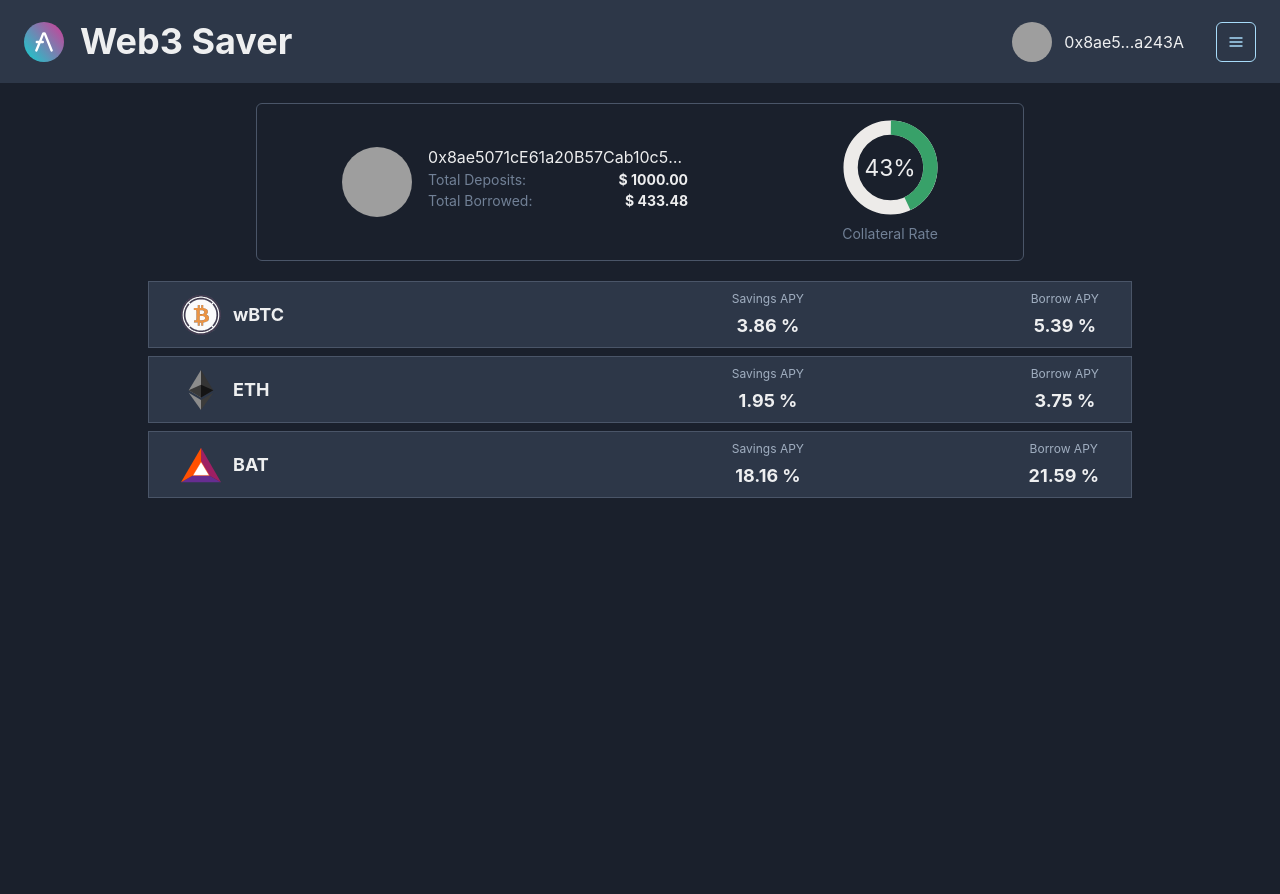
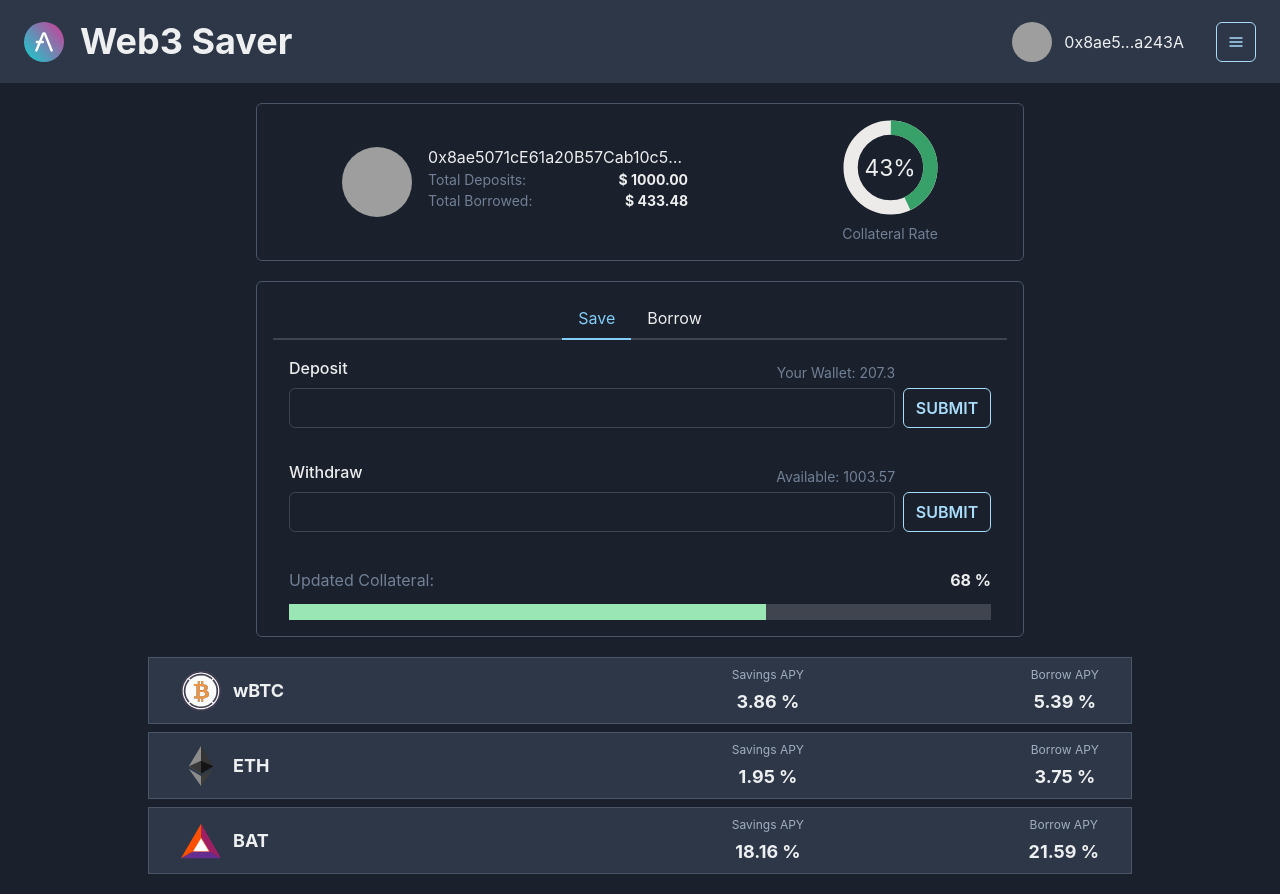
Before and after one commit to HenricoW/aave-save, a Next.js app: page / in a window 1280 px wide. Before the commit the page ends 800 px from the top, so only its background shows below. Built offline with nearby package versions, Linux system fonts and the light colour scheme; grey boxes are pictures that could not be loaded.

Commit message:
created the interaction panel

```diff
--- /dev/null
+++ b/components/InteractionPanel.tsx
@@ -0,0 +1,68 @@
+import { Tab, TabList, TabPanel, TabPanels, Tabs } from "@chakra-ui/tabs";
+import { FormControl, FormLabel } from "@chakra-ui/form-control";
+import { NumberInput, NumberInputField } from "@chakra-ui/number-input";
+import { Button } from "@chakra-ui/button";
+import { Progress } from "@chakra-ui/progress";
+import React from "react";
+import { Box, Container, HStack, Text } from "@chakra-ui/layout";
+
+const interactionInput = (
+  title: string,
+  helperText: string,
+  helperAmount: string,
+  topMargin: boolean,
+  btnText = "submit"
+) => (
+  <HStack alignItems="end">
+    <FormControl id="withdraw" mt={topMargin ? "8" : "0"}>
+      <Box d="flex" alignItems="center" justifyContent="space-between">
+        <FormLabel>{title}</FormLabel>
+        <Text fontSize="sm" color="gray.500">
+          {helperText}: {helperAmount}
+        </Text>
+      </Box>
+      <NumberInput min={10}>
+        <NumberInputField />
+      </NumberInput>
+    </FormControl>
+    <Button colorScheme="twitter" variant="outline">
+      {btnText.toUpperCase()}
+    </Button>
+  </HStack>
+);
+
+function InteractionPanel() {
+  return (
+    <Container maxW="container.md" border="1px" borderColor="gray.600" borderRadius="md" p="4" mb="5">
+      <Tabs align="center" colorScheme="twitter">
+        <TabList>
+          <Tab>Save</Tab>
+          <Tab>Borrow</Tab>
+        </TabList>
+        <TabPanels>
+          <TabPanel className="savePanel">
+            {interactionInput("Deposit", "Your Wallet", (207.3).toString(), false)}
+            {interactionInput("Withdraw", "Available", (1003.57).toString(), true)}
+          </TabPanel>
+          <TabPanel className="borrowPanel">
+            {interactionInput("Borrow", "Available", (1003.57).toString(), false)}
+            {interactionInput("Repay", "Your Wallet", (207.3).toString(), true)}
+          </TabPanel>
+        </TabPanels>
+      </Tabs>
+      <Container maxW="container.md" pt="2">
+        <Box d="flex" alignItems="center" justifyContent="space-between">
+          <Text py="3" color="gray.500">
+            Updated Collateral:
+          </Text>
+          <Text py="3" fontWeight="bold">
+            68 %
+          </Text>
+        </Box>
+        <Progress colorScheme="green" size="lg" value={68} />
+      </Container>
+    </Container>
+  );
+}
+
+export default InteractionPanel;
--- a/pages/index.tsx
+++ b/pages/index.tsx
@@ -4,6 +4,7 @@ import Head from "next/head";
 import Navbar from "../components/Navbar";
 import CoinRateCard from "../components/CoinRateCard";
 import AccSummary from "../components/AccSummary";
+import InteractionPanel from "../components/InteractionPanel";
 
 const tokenData = [
   {
@@ -39,6 +40,7 @@ const Home: NextPage = () => {
 
       <Container as="main" maxW="container.lg" p={5} d="flex" flexDir="column" alignItems="center">
         <AccSummary />
+        <InteractionPanel />
         <Stack as="section" spacing={2} minW="100%">
           {tokenData.map((tknInfo) => (
             <CoinRateCard
```
